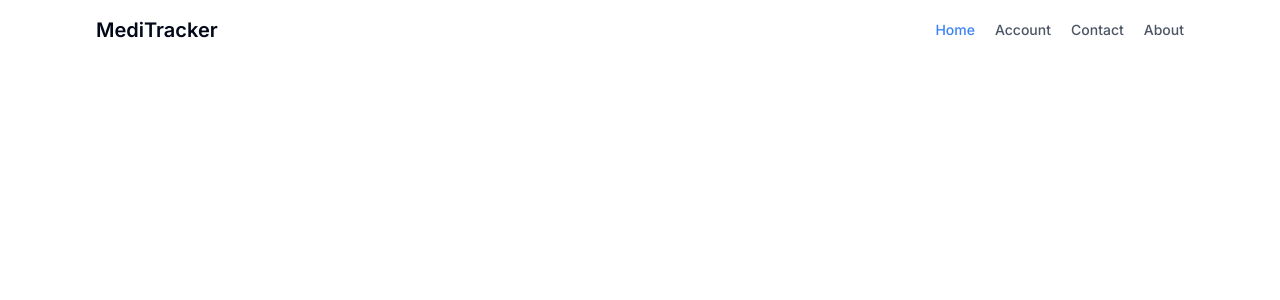
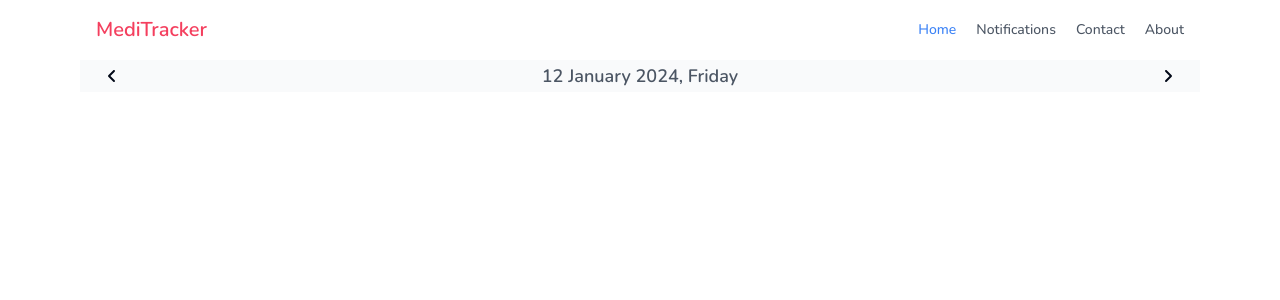
Before and after one commit to kabhinav577/medi-track, a Next.js app: page / in a window 1280 px wide. Shown: the top 300 px of the page. Built offline with nearby package versions, Linux system fonts and the light colour scheme.

Commit message:
Add a DateCarousel and Accordion

```diff
--- a/app/layout.tsx
+++ b/app/layout.tsx
@@ -1,22 +1,22 @@
-import type { Metadata } from 'next'
-import { Inter } from 'next/font/google'
-import './globals.css'
+import type { Metadata } from 'next';
+import { Nunito } from 'next/font/google';
+import './globals.css';
 
-const inter = Inter({ subsets: ['latin'] })
+const inter = Nunito({ subsets: ['latin'] });
 
 export const metadata: Metadata = {
   title: 'Create Next App',
   description: 'Generated by create next app',
-}
+};
 
 export default function RootLayout({
   children,
 }: {
-  children: React.ReactNode
+  children: React.ReactNode;
 }) {
   return (
     <html lang="en">
       <body className={inter.className}>{children}</body>
     </html>
-  )
+  );
 }
--- a/app/page.tsx
+++ b/app/page.tsx
@@ -1,10 +1,12 @@
 import Container from '@/components/Container';
+import DateCarousel from '@/components/DateCarousel';
 import Navbar from '@/components/Navbar';
 
 export default function Home() {
   return (
     <Container>
       <Navbar />
+      <DateCarousel />
     </Container>
   );
 }
--- /dev/null
+++ b/components/DateCarousel.tsx
@@ -0,0 +1,72 @@
+'use client';
+
+// components/DateCarousel.tsx
+import React, { useState } from 'react';
+import { FaAngleLeft, FaAngleRight } from 'react-icons/fa6';
+
+interface DateCarouselProps {}
+
+const weekName = [
+  'Sunday',
+  'Monday',
+  'Tuesday',
+  'Wednesday',
+  'Thursday',
+  'Friday',
+  'Saturday',
+];
+
+const monthName = [
+  'January',
+  'February',
+  'March',
+  'April',
+  'May',
+  'June',
+  'July',
+  'August',
+  'September',
+  'October',
+  'November',
+  'December',
+];
+
+const DateCarousel: React.FC<DateCarouselProps> = ({}) => {
+  const [currentDate, setCurrentDate] = useState(new Date());
+
+  const handleDateChange = (offset: number) => {
+    const newDate = new Date(currentDate);
+    newDate.setDate(currentDate.getDate() + offset);
+    setCurrentDate(newDate);
+  };
+
+  const formattedDate = (date: Date) => {
+    const day = date.getDate();
+    const month = monthName[date.getMonth()];
+    const year = date.getFullYear();
+    const weekDay = weekName[date.getDay()];
+    return `${day} ${month} ${year}, ${weekDay}`;
+  };
+
+  return (
+    <div className="flex items-center justify-between w-full px-4 bg-gray-50">
+      <button
+        onClick={() => handleDateChange(-1)}
+        className=" hover:bg-gray-200 p-2 rounded-full focus:outline-none"
+      >
+        <FaAngleLeft />
+      </button>
+      <div className="text-gray-600 text-lg font-semibold">
+        {formattedDate(currentDate)}
+      </div>
+      <button
+        onClick={() => handleDateChange(1)}
+        className=" hover:bg-gray-200 p-2 rounded-full focus:outline-none"
+      >
+        <FaAngleRight />
+      </button>
+    </div>
+  );
+};
+
+export default DateCarousel;
--- a/components/Navbar.tsx
+++ b/components/Navbar.tsx
@@ -7,7 +7,10 @@ const Navbar = () => {
         className="max-w-[85rem] w-full mx-auto px-4 sm:flex sm:items-center sm:justify-between"
         aria-label="Global"
       >
-        <a className="flex-none text-xl font-semibold dark:text-white" href="#">
+        <a
+          className="flex-none text-xl font-semibold text-rose-500 dark:text-white"
+          href="#"
+        >
           MediTracker
         </a>
         <div className="flex flex-row items-center gap-5 mt-5 sm:justify-end sm:mt-0 sm:ps-5">
@@ -22,7 +25,7 @@ const Navbar = () => {
             className="font-medium text-gray-600 hover:text-gray-400 dark:text-gray-400 dark:hover:text-gray-500 dark:focus:outline-none dark:focus:ring-1 dark:focus:ring-gray-600"
             href="#"
           >
-            Account
+            Notifications
           </a>
           <a
             className="font-medium text-gray-600 hover:text-gray-400 dark:text-gray-400 dark:hover:text-gray-500 dark:focus:outline-none dark:focus:ring-1 dark:focus:ring-gray-600"
--- /dev/null
+++ b/components/ui/accordion.tsx
@@ -0,0 +1,58 @@
+"use client"
+
+import * as React from "react"
+import * as AccordionPrimitive from "@radix-ui/react-accordion"
+import { ChevronDown } from "lucide-react"
+
+import { cn } from "@/lib/utils"
+
+const Accordion = AccordionPrimitive.Root
+
+const AccordionItem = React.forwardRef<
+  React.ElementRef<typeof AccordionPrimitive.Item>,
+  React.ComponentPropsWithoutRef<typeof AccordionPrimitive.Item>
+>(({ className, ...props }, ref) => (
+  <AccordionPrimitive.Item
+    ref={ref}
+    className={cn("border-b", className)}
+    {...props}
+  />
+))
+AccordionItem.displayName = "AccordionItem"
+
+const AccordionTrigger = React.forwardRef<
+  React.ElementRef<typeof AccordionPrimitive.Trigger>,
+  React.ComponentPropsWithoutRef<typeof AccordionPrimitive.Trigger>
+>(({ className, children, ...props }, ref) => (
+  <AccordionPrimitive.Header className="flex">
+    <AccordionPrimitive.Trigger
+      ref={ref}
+      className={cn(
+        "flex flex-1 items-center justify-between py-4 font-medium transition-all hover:underline [&[data-state=open]>svg]:rotate-180",
+        className
+      )}
+      {...props}
+    >
+      {children}
+      <ChevronDown className="h-4 w-4 shrink-0 transition-transform duration-200" />
+    </AccordionPrimitive.Trigger>
+  </AccordionPrimitive.Header>
+))
+AccordionTrigger.displayName = AccordionPrimitive.Trigger.displayName
+
+const AccordionContent = React.forwardRef<
+  React.ElementRef<typeof AccordionPrimitive.Content>,
+  React.ComponentPropsWithoutRef<typeof AccordionPrimitive.Content>
+>(({ className, children, ...props }, ref) => (
+  <AccordionPrimitive.Content
+    ref={ref}
+    className="overflow-hidden text-sm transition-all data-[state=closed]:animate-accordion-up data-[state=open]:animate-accordion-down"
+    {...props}
+  >
+    <div className={cn("pb-4 pt-0", className)}>{children}</div>
+  </AccordionPrimitive.Content>
+))
+
+AccordionContent.displayName = AccordionPrimitive.Content.displayName
+
+export { Accordion, AccordionItem, AccordionTrigger, AccordionContent }
--- a/package.json
+++ b/package.json
@@ -9,12 +9,15 @@
     "lint": "next lint"
   },
   "dependencies": {
+    "@radix-ui/react-accordion": "^1.1.2",
     "class-variance-authority": "^0.7.0",
     "clsx": "^2.1.0",
     "lucide-react": "^0.309.0",
     "next": "14.0.4",
     "react": "^18",
     "react-dom": "^18",
+    "react-icons": "^5.0.1",
+    "react-spinners": "^0.13.8",
     "tailwind-merge": "^2.2.0",
     "tailwindcss-animate": "^1.0.7"
   },
```
Also changed, not shown: 1 other file (tests, documents, lock files or other folders).
